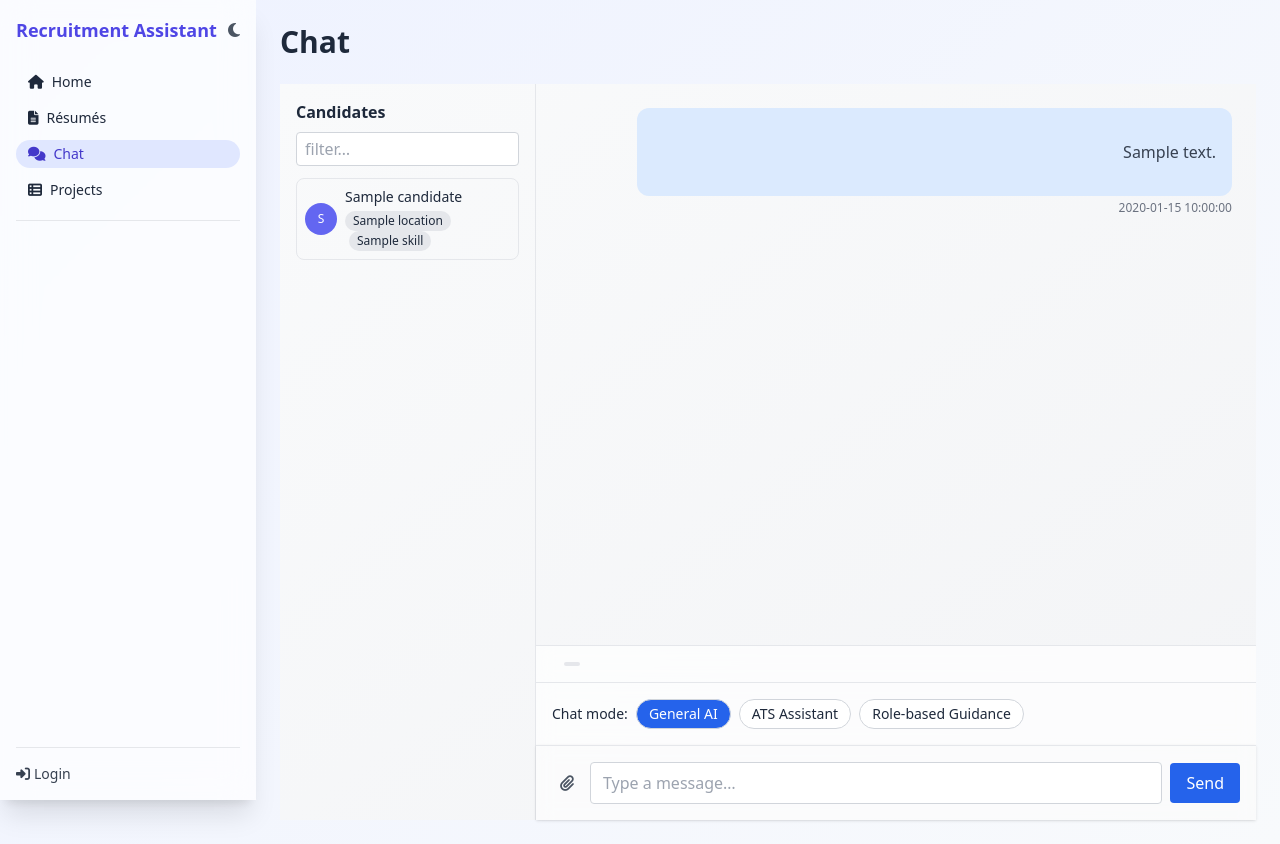
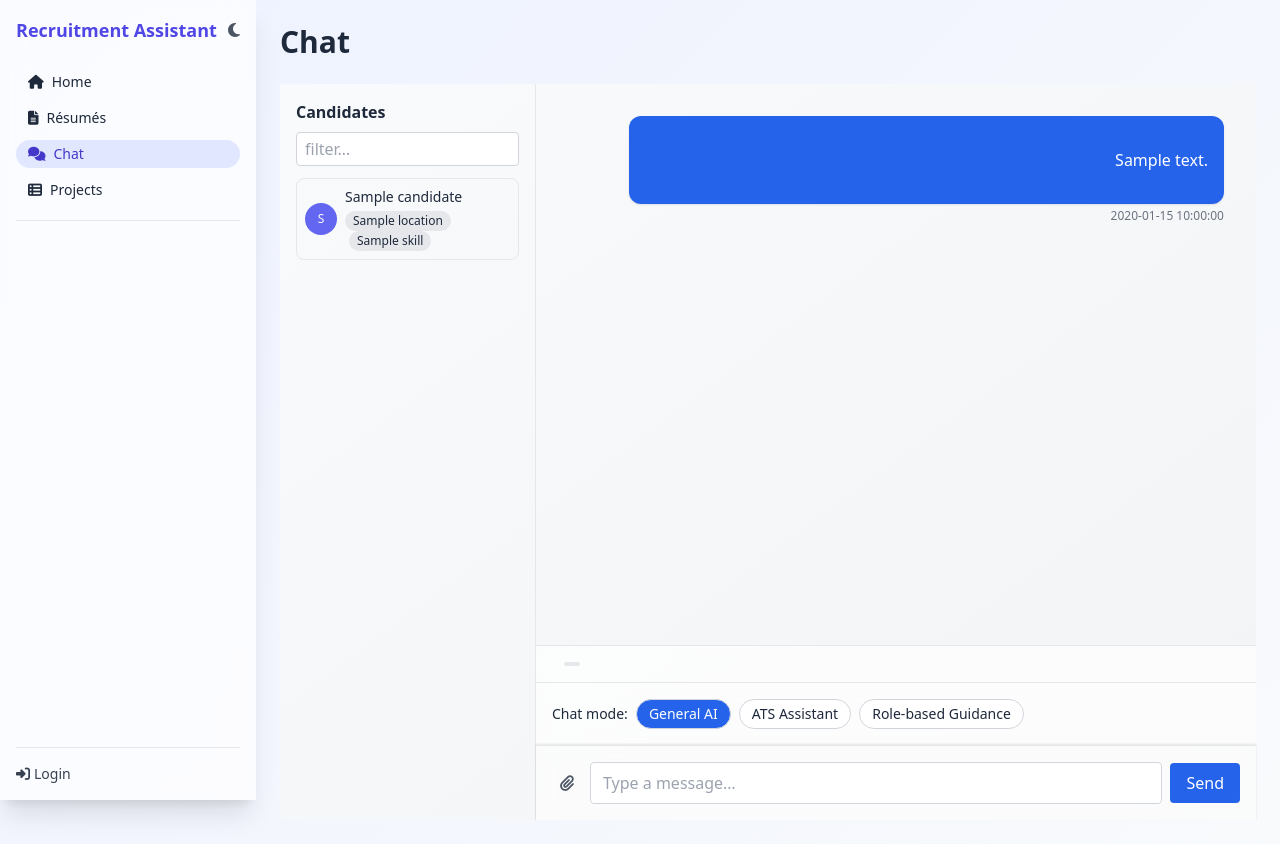
Before and after one commit to mafiaf/recruitment-assistant, a FastAPI app: template templates/chat.html in a window 1280 px wide. Run offline with FastAPI, Linux system fonts and the light colour scheme; the template is opened without the code that fills it: most values are stand-ins (such as "Sample title", 1, 10 or a date in 2020); parts of the project's set-up code (start-up, migrations or seed data) failed here and were passed over; some libraries are stand-ins or nearby versions.

Commit message:
Improve chat UI

```diff
--- a/static/styles.css
+++ b/static/styles.css
@@ -141,11 +141,16 @@ body.dark a {
   background: #e5e7eb;
   border-radius: 9999px;
   font-size: 0.75rem;
+  transition: background 0.2s ease;
 }
 .dark .chip {
   background: #475569;
   color: #f1f5f9;
 }
+.chip:hover { background: #d1d5db; }
+.chip:active { background: #cbd5e1; }
+.dark .chip:hover { background: #64748b; }
+.dark .chip:active { background: #475569; }
 
 .filter-bar {
   display: flex;
@@ -196,10 +201,14 @@ body.dark a {
 /* chat bubbles text color */
 .chat-bubble {
   color: #374151;
+  box-shadow: 0 1px 2px rgba(0,0,0,0.1);
 }
 body.dark .chat-bubble {
   color: #f1f5f9;
+  box-shadow: 0 1px 2px rgba(0,0,0,0.4);
 }
+.chat-bubble.user { color: #fff; }
+body.dark .chat-bubble.user { color: #fff; }
 
 /* chat mode buttons */
 .mode-btn {
@@ -225,3 +234,21 @@ body.dark .mode-btn.active {
   background: #3b82f6;
   color: #fff;
 }
+
+@keyframes fade-slide {
+  from { opacity: 0; transform: translateY(6px); }
+  to   { opacity: 1; transform: translateY(0); }
+}
+
+.message {
+  animation: fade-slide 0.3s ease forwards;
+}
+
+.chat-input-row {
+  background: rgba(255,255,255,0.6);
+  backdrop-filter: blur(8px);
+  box-shadow: 0 -1px 2px rgba(0,0,0,0.1);
+}
+body.dark .chat-input-row {
+  background: rgba(30,41,59,0.6);
+}
--- a/templates/chat.html
+++ b/templates/chat.html
@@ -32,24 +32,24 @@
 
   {# ── main chat column ───────────────────────────────────────── #}
   <main class="flex-1 flex flex-col h-full">
-    <div id="chat-box" class="flex-1 overflow-auto p-6 space-y-4">
+    <div id="chat-box" class="flex-1 overflow-auto p-8 space-y-6">
       {% for msg in history %}
       {% if msg.role == 'assistant' %}
-      <div class="flex items-start gap-2 max-w-prose">
+      <div class="message flex items-start gap-2 max-w-prose">
         <div class="w-7 h-7 rounded-full bg-blue-600 text-white flex items-center justify-center">
           <i class="fa-solid fa-robot text-xs"></i>
         </div>
         <div>
           <div class="text-xs font-semibold text-gray-600">Assistant</div>
-          <div class="chat-bubble rounded-xl px-4 py-2 bg-sky-50 dark:bg-slate-700 whitespace-pre-wrap">
+          <div class="chat-bubble assistant rounded-xl px-4 py-2 bg-gray-100 dark:bg-slate-700 whitespace-pre-wrap">
             {{ msg.content | safe }}
           </div>
           {% if msg.time %}<div class="text-xs text-gray-500 mt-1">{{ msg.time }}</div>{% endif %}
         </div>
       </div>
       {% else %}
-      <div class="max-w-prose ml-auto text-right">
-        <div class="chat-bubble rounded-xl px-4 py-2 bg-blue-100 dark:bg-slate-600 whitespace-pre-wrap">
+      <div class="message max-w-prose ml-auto text-right">
+        <div class="chat-bubble user rounded-xl px-4 py-2 bg-blue-600 dark:bg-slate-600 whitespace-pre-wrap text-white">
           {{ msg.content | safe }}
         </div>
         {% if msg.time %}<div class="text-xs text-gray-500 mt-1">{{ msg.time }}</div>{% endif %}
@@ -84,7 +84,7 @@
       </div>
 
       {# input row #}
-      <div class="border-t bg-white/60 dark:bg-slate-700/60 backdrop-blur shadow p-4 flex items-center gap-2">
+      <div class="chat-input-row border-t p-4 flex items-center gap-2">
       <button id="attach-btn" title="Upload project"
               class="p-2 rounded text-gray-600 hover:bg-gray-200 dark:text-white dark:hover:bg-slate-600">
         <i class="fa-solid fa-paperclip"></i>
@@ -118,23 +118,23 @@ function selected() {
 function addBubble(role, html, time) {
   const align = role === 'user' ? 'ml-auto text-right' : '';
   const bg    = role === 'user'
-               ? 'bg-blue-100 dark:bg-slate-600'
-               : 'bg-sky-50 dark:bg-slate-700';
+               ? 'bg-blue-600 text-white dark:bg-slate-600'
+               : 'bg-gray-100 dark:bg-slate-700';
   let block;
   if (role === 'assist') {
-    block = `<div class="flex items-start gap-2 max-w-prose">
+    block = `<div class="message flex items-start gap-2 max-w-prose">
                 <div class="w-7 h-7 rounded-full bg-blue-600 text-white flex items-center justify-center">
                   <i class="fa-solid fa-robot text-xs"></i>
                 </div>
                 <div>
                   <div class="text-xs font-semibold text-gray-600">Assistant</div>
-                  <div class="chat-bubble rounded-xl px-4 py-2 ${bg} whitespace-pre-wrap">${html}</div>
+                  <div class="chat-bubble assistant rounded-xl px-4 py-2 ${bg} whitespace-pre-wrap">${html}</div>
                   ${time ? `<div class=\"text-xs text-gray-500 mt-1\">${time}</div>` : ''}
                 </div>
               </div>`;
   } else {
-    block = `<div class="max-w-prose ${align}">
-               <div class="chat-bubble rounded-xl px-4 py-2 ${bg} whitespace-pre-wrap">${html}</div>
+    block = `<div class="message max-w-prose ${align}">
+               <div class="chat-bubble user rounded-xl px-4 py-2 ${bg} whitespace-pre-wrap">${html}</div>
                ${time ? `<div class=\"text-xs text-gray-500 mt-1\">${time}</div>` : ''}
              </div>`;
   }
@@ -145,7 +145,7 @@ function addBubble(role, html, time) {
 function showTyping() {
   hideTyping();
   typingDiv = document.createElement('div');
-  typingDiv.className = 'max-w-prose';
+  typingDiv.className = 'message max-w-prose';
   typingDiv.innerHTML = `
     <div class="chat-bubble rounded-xl px-4 py-2 bg-sky-50 dark:bg-slate-700">
       <div class="typing-indicator"><span></span><span></span><span></span></div>
```
